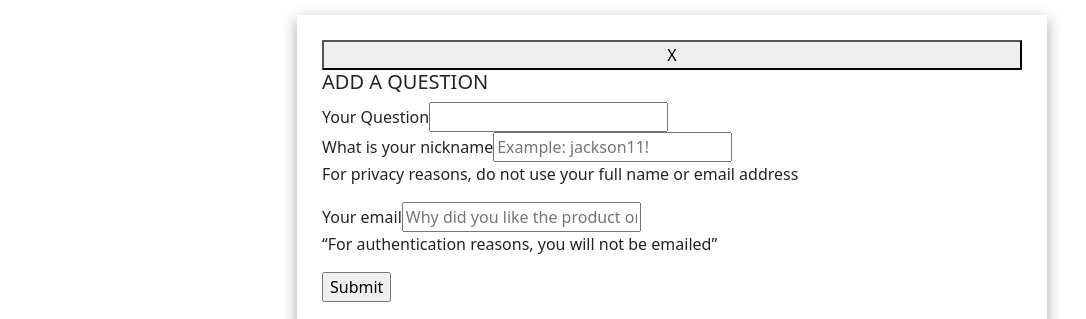
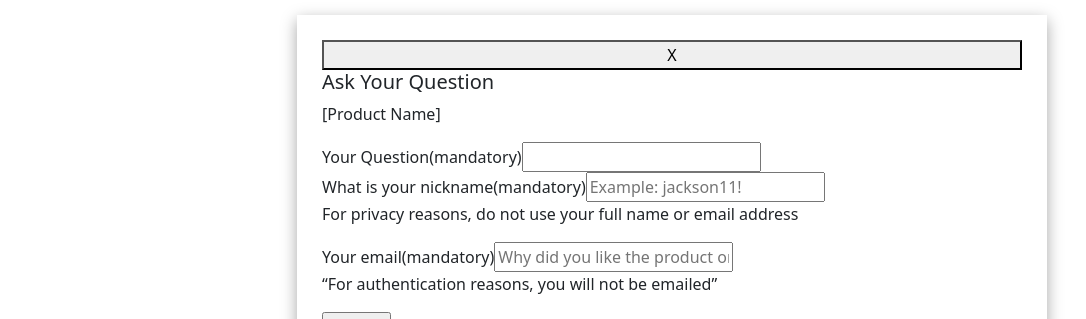
Before and after one commit to rfc2205-europa/front-end-capstone, a React app: page / in a window 1280 px wide. Both pictures are taken after typing "Sample" into the empty fields and a click on the button "Add a Question". Shown: the part 162-481 px from the top of the page, without its empty margins (168-1254 px from the left). Built offline with nearby package versions, Linux system fonts and the light colour scheme; no server answers.

Commit message:
last commit for day 3

```diff
--- a/src/components/QuestionsAndAnswers/Modals/AModal.jsx
+++ b/src/components/QuestionsAndAnswers/Modals/AModal.jsx
@@ -15,6 +15,7 @@ render(){
       <div className="qModalContainer">
         <button onClick={()=>{this.props.toggle()}}>X</button>
         <h5>Submit your Answer</h5>
+        <p>[Product Name]:[Question Body]</p>
         <form>
               <div>
                 <label>Your Answer(mandatory)</label>
--- a/src/components/QuestionsAndAnswers/Modals/QModal.jsx
+++ b/src/components/QuestionsAndAnswers/Modals/QModal.jsx
@@ -14,22 +14,23 @@ class QModal extends React.Component {
       <div className="qModalBackground">
         <div className="qModalContainer">
           <button onClick={() => { this.props.toggle() }}>X</button>
-          <h5>ADD A QUESTION</h5>
+          <h5>Ask Your Question</h5>
+          <p>[Product Name]</p>
           <div>
             <form>
               <div>
-                <label>Your Question</label>
+                <label>Your Question(mandatory)</label>
                 <input type='text'></input>
               </div>
               <div>
-                <label>What is your nickname</label>
+                <label>What is your nickname(mandatory)</label>
                 <input type='text' placeholder="Example: jackson11!"></input>
               </div>
               <div>
                 <p>For privacy reasons, do not use your full name or email address</p>
               </div>
               <div>
-                <label>Your email</label>
+                <label>Your email(mandatory)</label>
                 <input type='text' placeholder="Why did you like the product or not?"></input>
               </div>
               <div>
--- a/src/components/QuestionsAndAnswers/QandA.jsx
+++ b/src/components/QuestionsAndAnswers/QandA.jsx
@@ -32,7 +32,7 @@ class QandA extends React.Component {
 
   //fetches questions from api
   fetch = (product_id) => {
-    var product_id = product_id || '66631';
+    var product_id = product_id || '66673';//66642, 66673
     var body = { api: `https://app-hrsei-api.herokuapp.com/api/fec2/hr-rfc/qa/questions?product_id=${product_id}` }
     service.post('/retrieve', body)
       .then((res) => {
```
